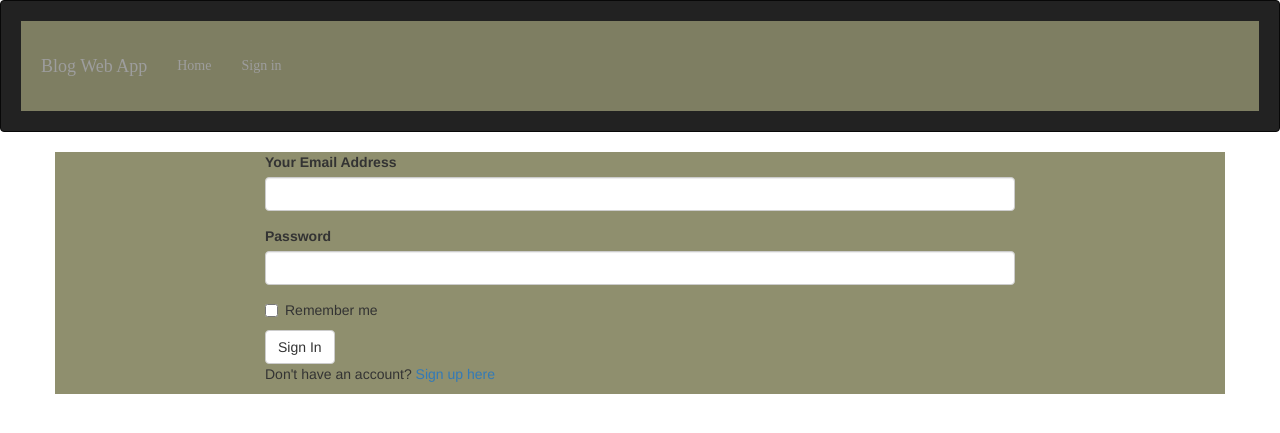
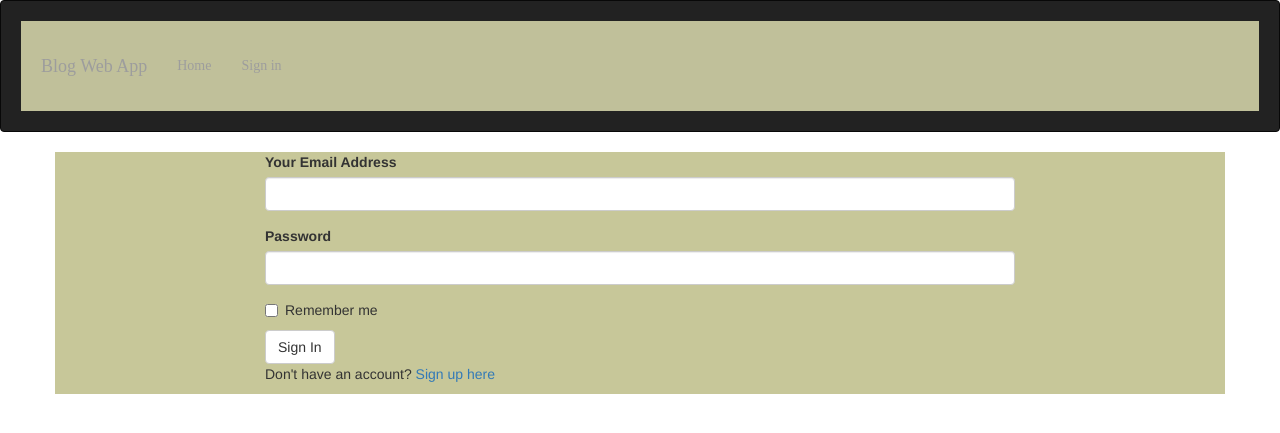
Before and after one commit to candycrushpro/Bog-post, a Flask app: page /authenticate/login in a window 1280 px wide. Shown: the top 433 px of the page. Run offline with Flask 2, Linux system fonts and the light colour scheme; some libraries are stand-ins or nearby versions; some web fonts are replaced.

Commit message:
final changes

```diff
--- a/app/static/index.css
+++ b/app/static/index.css
@@ -3,7 +3,7 @@
     margin: 20px;
     padding: 20px;
     border: 20px;
-    background-color:rgb(126, 126, 98);
+    background-color:rgb(192, 192, 154);
     color: black;
   }
   /* h1 {
@@ -13,7 +13,7 @@
 
   } */
   .container{
-    background-color:rgb(143, 143, 110);
+    background-color:rgb(199, 199, 153);
     border: 20px;
   }
   .navbar{
--- a/manage.py
+++ b/manage.py
@@ -4,7 +4,7 @@ from app.models import User, Blog, Comment
 from  flask_migrate import Migrate, MigrateCommand
 
 # Creating app instance
-app = create_app('development')
+app = create_app('production')
 
 manager = Manager(app)
 manager.add_command('server',Server)
--- a/requirements.txt
+++ b/requirements.txt
@@ -14,7 +14,6 @@ Flask-SimpleMDE==0.3.0
 Flask-SQLAlchemy==2.4.4
 Flask-Uploads==0.2.1
 Flask-WTF==0.14.3
-gunicorn==20.0.4
 idna==2.10
 itsdangerous==1.1.0
 Jinja2==2.11.2
```
